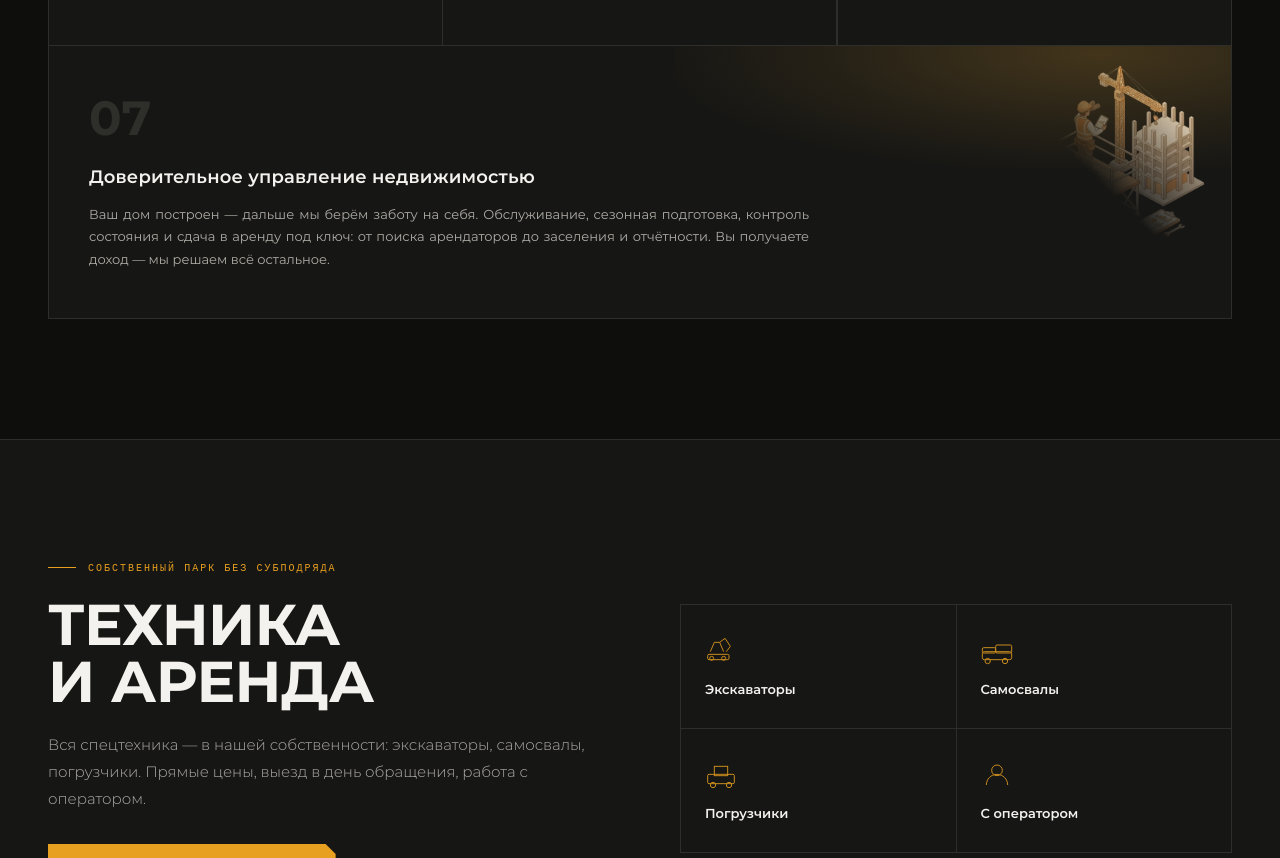
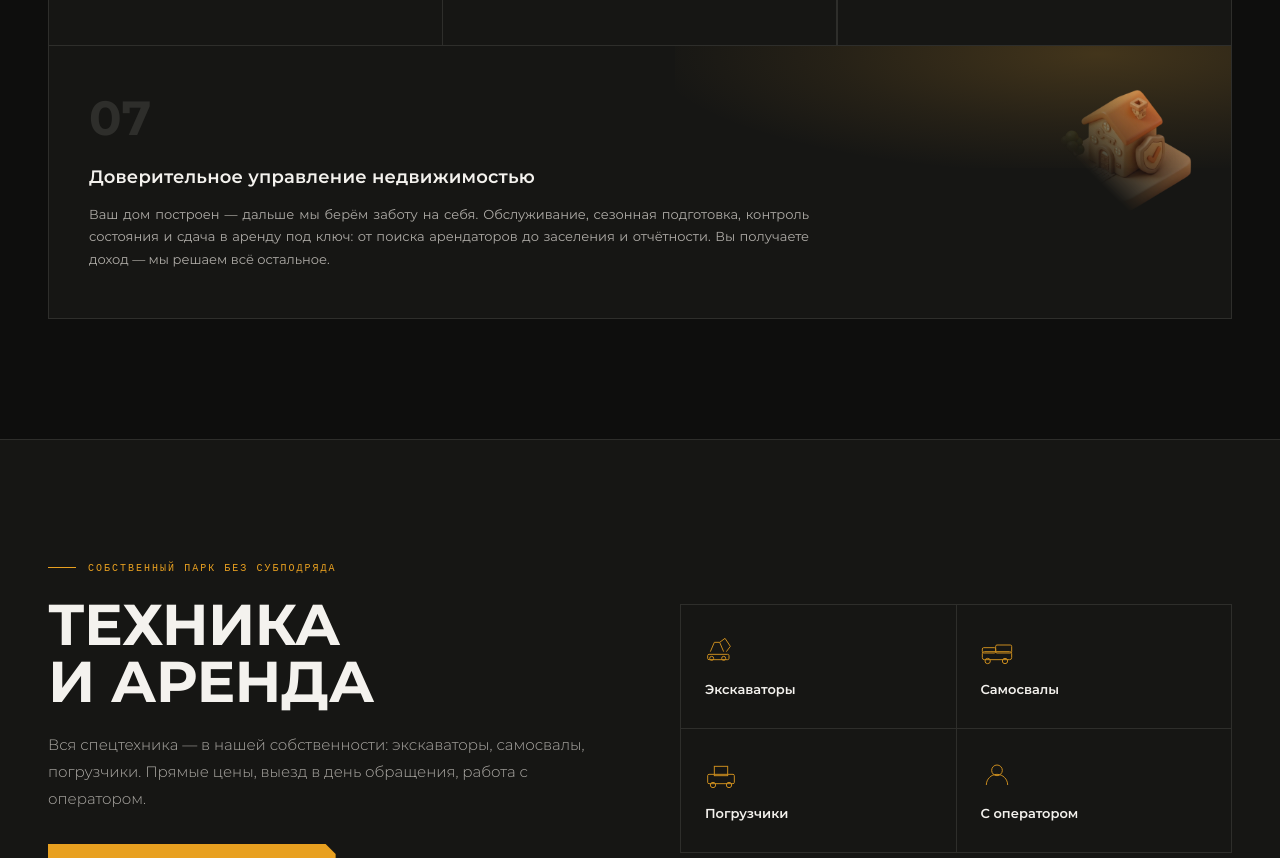
Before and after one commit to sajtoakoder-coder/stroytech-crimea, a website: page index.html in a window 1280 px wide. Shown: the part 2102-2960 px from the top of the page. Drawn offline with Linux system fonts and the light colour scheme.

Commit message:
иконка

```diff
--- a/index.html
+++ b/index.html
@@ -306,7 +306,7 @@
       <div class="service-item"><span class="srv-num">04</span><img class="srv-icon" src="assets/img/otdelka.webp" alt="" aria-hidden="true" loading="lazy" width="120" height="120"><div class="srv-title">Чистовая отделка</div><p class="srv-desc">Финишные работы любого уровня сложности — от базового стандарта до премиальной отделки натуральными материалами.</p></div>
       <div class="service-item"><span class="srv-num">05</span><img class="srv-icon" src="assets/img/works.webp" alt="" aria-hidden="true" loading="lazy" width="120" height="120"><div class="srv-title">Земляные и свайные работы</div><p class="srv-desc">Подготовка участка, разработка котлованов, устройство фундаментов. Собственная спецтехника — без ожидания и посредников.</p></div>
       <div class="service-item"><span class="srv-num">06</span><img class="srv-icon" src="assets/img/nadzor.webp" alt="" aria-hidden="true" loading="lazy" width="120" height="120"><div class="srv-title">Сопровождение и надзор</div><p class="srv-desc">Технический надзор на объектах сторонних подрядчиков, согласование документации, помощь в получении разрешения на строительство.</p></div>
-      <div class="service-item service-item--wide"><span class="srv-num">07</span><img class="srv-icon" src="assets/img/nadzor.webp" alt="" aria-hidden="true" loading="lazy" width="120" height="120"><div class="srv-wide-body"><div class="srv-title">Доверительное управление недвижимостью</div><p class="srv-desc">Ваш дом построен — дальше мы берём заботу на себя. Обслуживание, сезонная подготовка, контроль состояния и сдача в аренду под ключ: от поиска арендаторов до заселения и отчётности. Вы получаете доход — мы решаем всё остальное.</p></div></div>
+      <div class="service-item service-item--wide"><span class="srv-num">07</span><img class="srv-icon" src="assets/img/upravlenie.webp" alt="" aria-hidden="true" loading="lazy" width="120" height="120"><div class="srv-wide-body"><div class="srv-title">Доверительное управление недвижимостью</div><p class="srv-desc">Ваш дом построен — дальше мы берём заботу на себя. Обслуживание, сезонная подготовка, контроль состояния и сдача в аренду под ключ: от поиска арендаторов до заселения и отчётности. Вы получаете доход — мы решаем всё остальное.</p></div></div>
     </div>
   </div>
 </section>
```
Also changed, not shown: .claude/settings.local.json, assets/img/upravlenie.webp (added).
